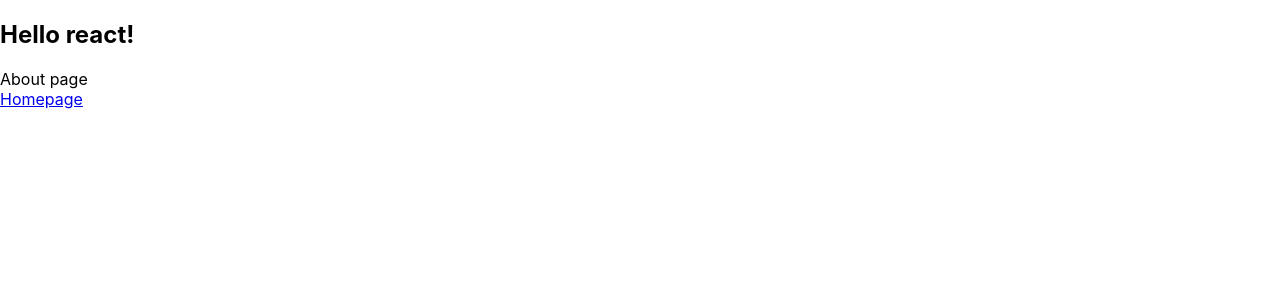
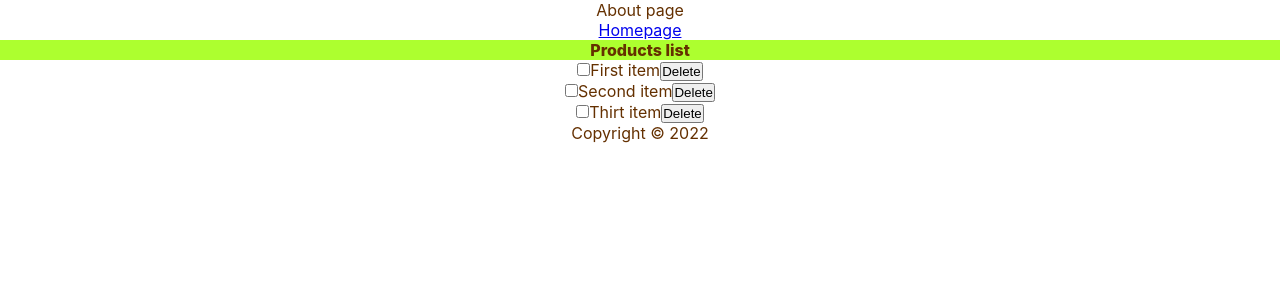
Before and after one commit to maks-1987/react-2022-course, a React (Create React App) app: page /about in a window 1280 px wide. Shown: the top 300 px of the page. Built offline with nearby package versions, Linux system fonts and the light colour scheme.

Commit message:
feat: learned styles, events, ?-operator

```diff
--- a/package.json
+++ b/package.json
@@ -6,6 +6,7 @@
     "@testing-library/jest-dom": "^5.16.5",
     "@testing-library/react": "^13.3.0",
     "@testing-library/user-event": "^13.5.0",
+    "@types/gapi": "^0.0.42",
     "@types/jest": "^27.5.2",
     "@types/node": "^16.11.47",
     "@types/react": "^18.0.17",
--- a/src/App.tsx
+++ b/src/App.tsx
@@ -1,16 +1,21 @@
 import React from 'react';
 import { Route, Routes } from 'react-router-dom';
 import About from './components/About';
+import Content from './components/Content';
+import Footer from './components/Footer';
+import Header from './components/Header';
 import Home from './components/Home';
 
 function App() {
   return (
     <div className="app">
-      <h2>Hello react!</h2>
       <Routes>
         <Route path="/" element={<Home />} />
         <Route path="/about" element={<About />} />
       </Routes>
+      <Header />
+      <Content />
+      <Footer />
     </div>
   );
 }
--- /dev/null
+++ b/src/components/Content.tsx
@@ -0,0 +1,53 @@
+import React, { useState } from 'react';
+
+export default function Content() {
+  const [items, setItems] = useState([
+    {
+      id: 1,
+      checked: false,
+      item: 'First item',
+    },
+    {
+      id: 2,
+      checked: false,
+      item: 'Second item',
+    },
+    {
+      id: 3,
+      checked: false,
+      item: 'Thirt item',
+    },
+  ]);
+
+  const handleCheck = (id: number) => {
+    const listItems = items.map((el) => (el.id === id ? { ...el, checked: !el.checked } : el));
+    setItems(listItems);
+    localStorage.setItem('listItems', JSON.stringify(listItems));
+  };
+
+  const handleDelete = (id: number) => {
+    const listItems = items.filter((el) => el.id !== id);
+    setItems(listItems);
+    localStorage.setItem('listItems', JSON.stringify(listItems));
+  };
+
+  return (
+    <main>
+      {items.length ? (
+        <ul>
+          {items.map((el) => (
+            <li className="listItem" key={el.id + Date.now()}>
+              <input type="checkbox" onChange={() => handleCheck(el.id)} checked={el.checked} />
+              <label style={el.checked ? { textDecoration: 'line-through' } : { textDecoration: 'initial' }}>
+                {el.item}
+              </label>
+              <button onClick={() => handleDelete(el.id)}>Delete</button>
+            </li>
+          ))}
+        </ul>
+      ) : (
+        <p style={{ margin: '2rem' }}>List is empty!</p>
+      )}
+    </main>
+  );
+}
--- /dev/null
+++ b/src/components/Footer.tsx
@@ -0,0 +1,11 @@
+import React from 'react';
+
+export default function Footer() {
+  const today = new Date();
+
+  return (
+    <footer>
+      <p>Copyright &copy; {today.getFullYear()}</p>
+    </footer>
+  );
+}
--- /dev/null
+++ b/src/components/Header.tsx
@@ -0,0 +1,12 @@
+import React from 'react';
+
+// type Props = {}
+
+export default function Header() {
+  const headerStyle = {
+    backgroundColor: 'greenyellow',
+    fontWeight: 800,
+  };
+
+  return <header style={headerStyle}>Products list</header>;
+}
--- a/src/index.css
+++ b/src/index.css
@@ -1,13 +1,24 @@
+:root {
+  --text-color: #643000;
+}
+
+* {
+  padding: 0;
+  margin: 0;
+  box-sizing: border-box;
+}
+
 body {
   margin: 0;
-  font-family: -apple-system, BlinkMacSystemFont, 'Segoe UI', 'Roboto', 'Oxygen',
-    'Ubuntu', 'Cantarell', 'Fira Sans', 'Droid Sans', 'Helvetica Neue',
-    sans-serif;
+  font-family: -apple-system, BlinkMacSystemFont, 'Segoe UI', 'Roboto', 'Oxygen', 'Ubuntu', 'Cantarell',
+    'Fira Sans', 'Droid Sans', 'Helvetica Neue', sans-serif;
   -webkit-font-smoothing: antialiased;
   -moz-osx-font-smoothing: grayscale;
+  color: var(--text-color);
+
+  text-align: center;
 }
 
 code {
-  font-family: source-code-pro, Menlo, Monaco, Consolas, 'Courier New',
-    monospace;
+  font-family: source-code-pro, Menlo, Monaco, Consolas, 'Courier New', monospace;
 }
```
Also changed, not shown: src/components/Content copy.tsx (added, +28 -0 lines), src/index-copy.tsx (added, +11 -0 lines), src/index.tsx (line endings or trailing spaces), 1 other file (tests, documents, lock files or other folders).
